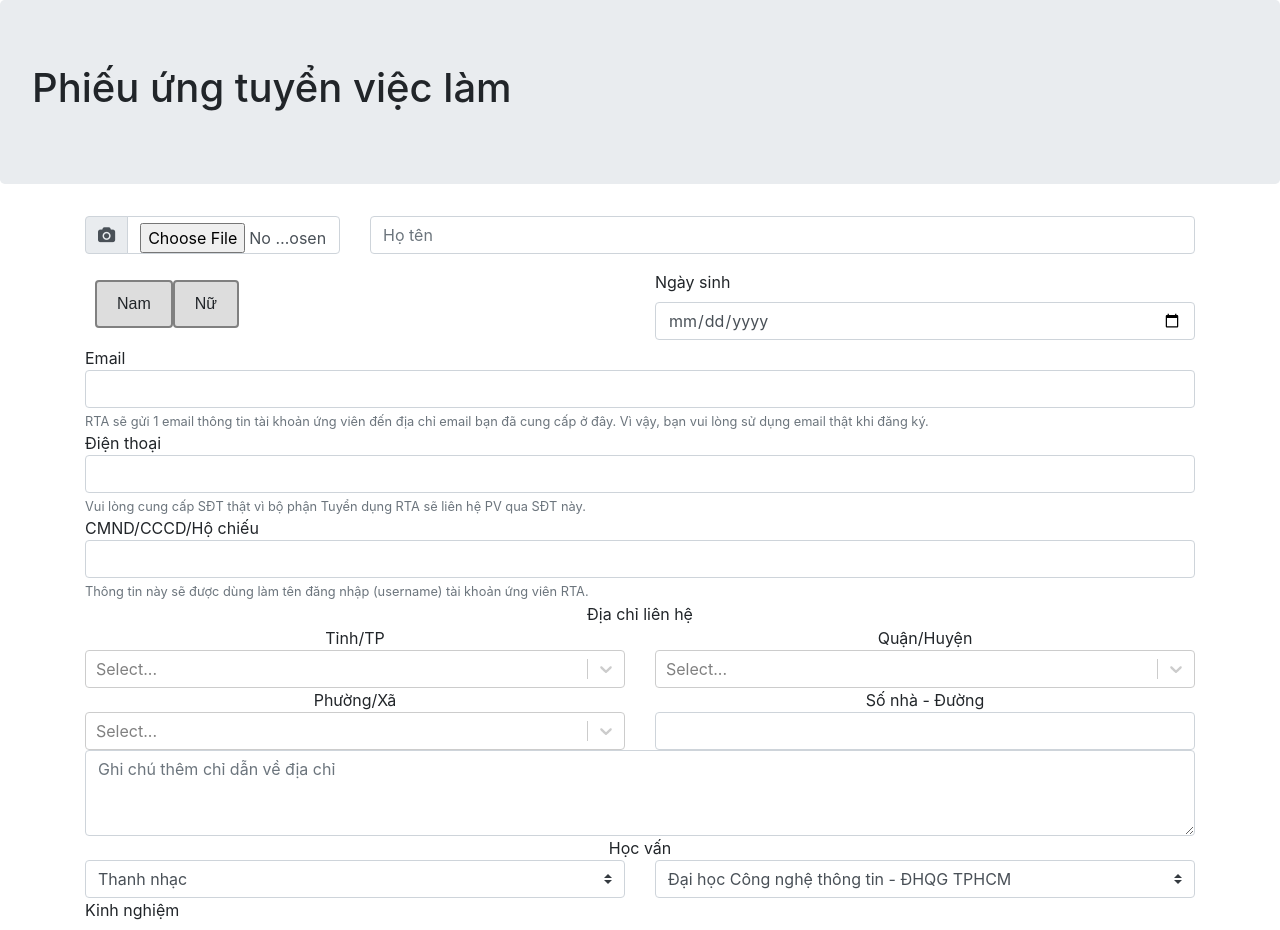
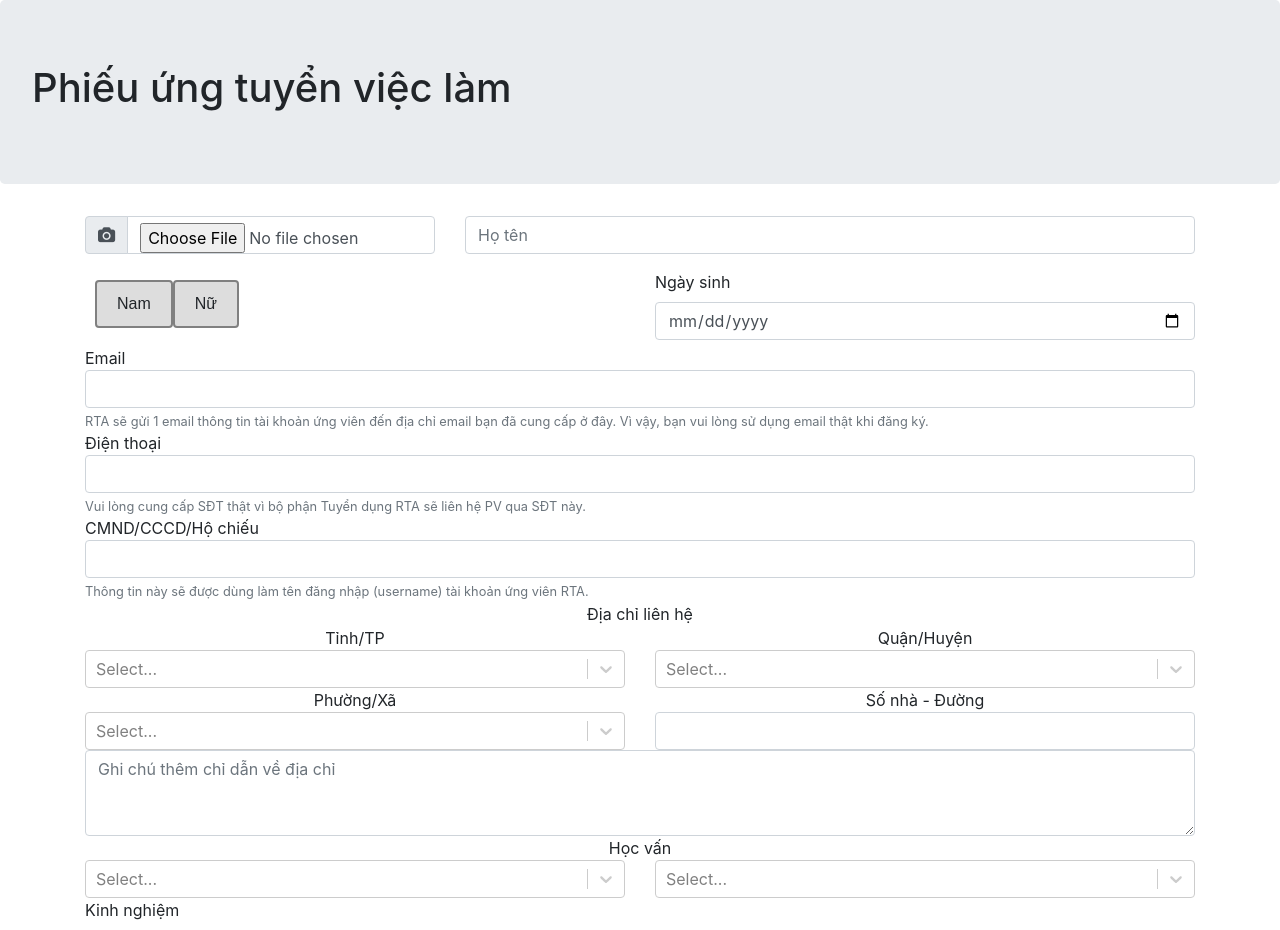
Before and after one commit to kelvinlien/reactjs-form, a React (Create React App) app: page / in a window 1280 px wide. Shown: the top 930 px of the page. Built offline with nearby package versions, Linux system fonts and the light colour scheme.

Commit message:
Fea: use react-select for education part

```diff
--- a/src/Form.js
+++ b/src/Form.js
@@ -18,7 +18,9 @@ class Form extends React.Component{
 				userID : '',
 				city : '',
 				district : '',
-				ward : ''
+				ward : '',
+				major : '',
+				college : ''
 			},
 			setAddress : 0,
 			address : {
@@ -32,6 +34,21 @@ class Form extends React.Component{
 					'Huyện Vĩnh Thạnh' : ['Xã Thạnh An', 'Xã Thạnh Lộc', 'Xã Thạnh Lợi']
 				}
 			},
+			majors : [
+				'Thanh nhạc',
+				'Khoa học máy tính',
+				'Toán - Tin',
+				'Kỹ thuật phần mềm',
+				'Hệ thống thông tin',
+				'Cơ điện tử'
+			],
+			colleges : [
+				'Đại học Bách Khoa TPHCM',
+				'Đại học Khoa học Tự nhiên TPHCM',
+				'Đại học Công nghệ thông tin - ĐHQG TPHCM',
+				'Nhạc viện TPHCM',
+				'Đại học Công nghiệp TPHCM'
+			],
 
 
 			maxDate : new Date()
@@ -78,7 +95,8 @@ class Form extends React.Component{
  	checkAddressFormat(selectedOption){//onChange function, setState and assign address value for newUser.
  		let val = selectedOption.value;
  		let b = selectedOption.id;
-	 	let c = this.state.newUser.district;
+ 		if (b == 'city' || b == 'district' || b =='ward')
+ 		{
  			if(b == 'city' && ((this.state.newUser.district === '' && this.state.setAddress === 0) || (this.state.setAddress >0)))
  			{
  				this.setState(prevState =>({
@@ -110,10 +128,26 @@ class Form extends React.Component{
  					}
  				}));
  			}
+ 		}
+ 		else if ( b == 'college' || b == 'major')
+ 		{
+ 			((b == 'college')? this.setState(prevState => ({
+ 				newUser : {
+ 					...prevState.newUser,
+ 					college : val
+ 				}
+ 			})) : this.setState(prevState => ({
+ 				newUser : {
+ 					...prevState.newUser,
+ 					major : val
+ 				}
+ 			})));
+ 		}
  		else
  		{
  			console.log(this.state.newUser);
  			console.log(val + typeof(val));
+ 			console.log(b + typeof(b));
  			console.log('something went wrong');
  		}
  	}
@@ -128,7 +162,7 @@ class Form extends React.Component{
 					</div>
 					<div className = 'container'>
 						<div className = 'row'>
-							<div className = 'col-lg-3'>
+							<div className = 'col-lg-4'>
 						    	<div className="input-group mb-3">
       								<div className="input-group-prepend">
         								<span className="input-group-text fa fa-camera"/>
@@ -136,7 +170,7 @@ class Form extends React.Component{
       								<input type="file" className="form-control" placeholder="Username" id="userPic" value = {this.state.newUser.picture}/>
     							</div>
     						</div>
-							<div className = 'col-lg-9'>
+							<div className = 'col-lg-8'>
 								<input placeholder="Họ tên" className='form-control' type='text' value={this.state.newUser.fullName}/>
 							</div>
 						</div>
@@ -192,18 +226,10 @@ class Form extends React.Component{
 						<div className = 'text-center'>Học vấn</div>
 						<div className = 'row'>
 							<div className = 'col'>
-								<select className = 'custom-select'>
-									<option value = 'tn'>Thanh nhạc</option>
-									<option value = 'khmt'>Khoa học máy tính</option>
-									<option value = 'ktpm'>Kỹ thuật phần mềm</option>
-								</select>
+								{this.loadSelectOptions(this.state.majors,'major')}
 							</div>
 							<div className = 'col'>
-								<select className = 'custom-select'>
-									<option value = 'uit'>Đại học Công nghệ thông tin - ĐHQG TPHCM</option>
-									<option value = 'bku'>Đại học Bách Khoa TPHCM</option>
-									<option value = 'nvhcm'>Nhạc Viện TPHCM</option>
-								</select>
+								{this.loadSelectOptions(this.state.colleges, 'college')}
 							</div>
 						</div>
 						<div>Kinh nghiệm </div>
```
Lines whose indentation alone changed are shown as unchanged.
